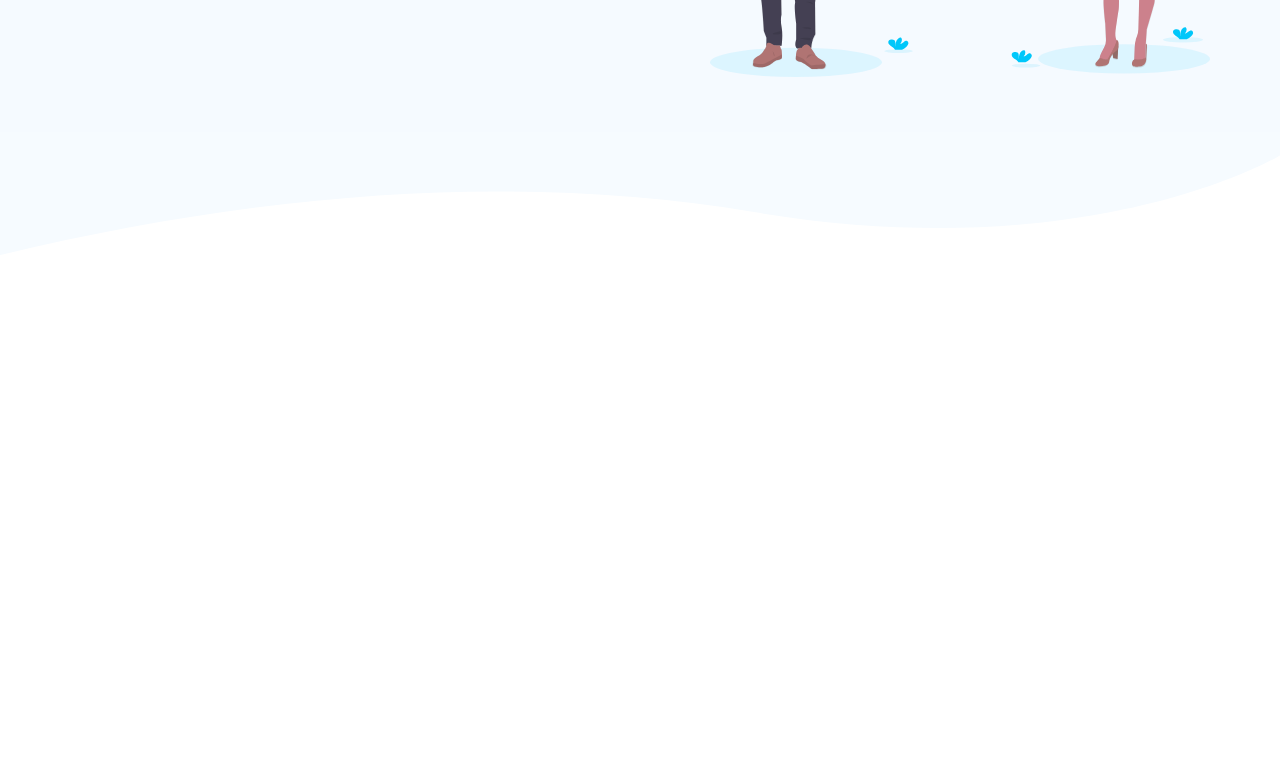
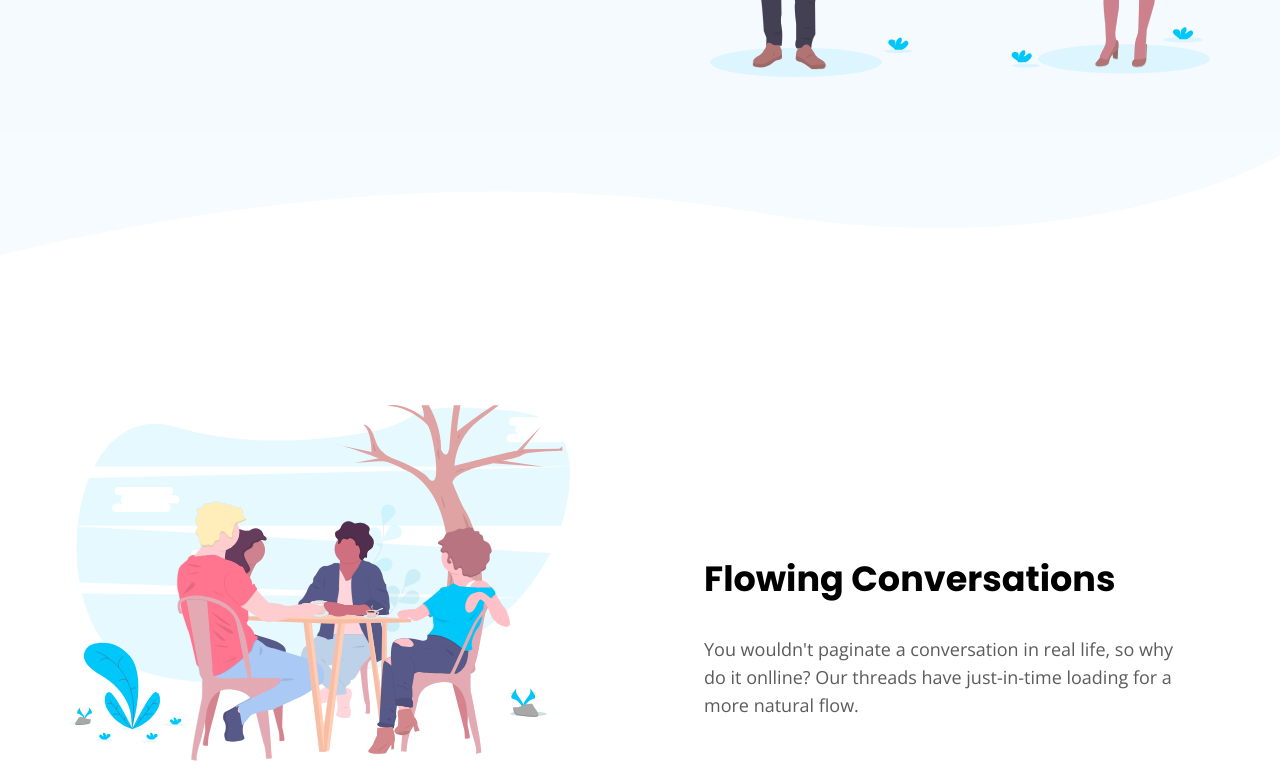
Before and after one commit to JoShobande/front-end-mentor-one, a plain HTML site: page index.html in a window 1280 px wide. Shown: the part 1739-2505 px from the top of the page. Before the commit the page ends 1994 px from the top, so only its background shows below. Drawn offline with nearby package versions, Linux system fonts and the light colour scheme; files whose address does not match are found by name.

Commit message:
no change

```diff
--- a/index.html
+++ b/index.html
@@ -65,7 +65,18 @@
             </div>
             <img src='assets/images/bottom-section-mobile.svg' class="mobile-bg"/>
             <img src= 'assets/images/bg-section-bottom-desktop.svg'  class="desktop-bg"/>
+        </section>
 
+        <section class="flowing-conversation-section">
+            <div>
+                <img src="assets/images/illustration-flowing-conversation.svg"/>
+            </div>
+            <div class='flowing-conversation-section--text'>
+                <h1>Flowing Conversations</h1>
+                <p>You wouldn't paginate a conversation in real life, so why do it onlline? Our threads have just-in-time
+                    loading for a more natural flow.
+                </p>
+            </div>
         </section>
     </main>
 
--- a/style.css
+++ b/style.css
@@ -99,7 +99,7 @@ nav button{
     padding-bottom: 50px;
 }
 .grow-section_content img{
-    width: 200px;
+    width: 250px;
     padding-top: 20px;
 }
 
@@ -121,6 +121,31 @@ nav button{
 }
 .desktop-bg{
     display: none;
+}
+
+.flowing-conversation-section{
+    margin-top: 150px;
+}
+
+.flowing-conversation-section img{
+    width: 250px;
+}
+
+.flowing-conversation-section--text{
+    width: 90%;
+    margin: 0 auto;
+    margin-top: 100px;
+    font-family: 'Open Sans', sans-serif;
+}
+.flowing-conversation-section h1{
+    font-size: 25px;
+    margin-bottom: 30px;
+    font-family: 'Poppins', sans-serif;
+}
+.flowing-conversation-section p{
+    font-size: 18px;
+    line-height: 28px;
+    color: #5c5a5a;
 }
 
 
@@ -187,4 +212,22 @@ nav button{
         font-size: 35px;
     }
 
+    .flowing-conversation-section{
+        display: grid;
+        grid-template-columns: repeat(2, 1fr);
+        align-items: center;
+
+    }
+    .flowing-conversation-section img{
+        width: 500px;
+    }
+    .flowing-conversation-section--text{
+        width: 80%;
+        text-align: left;
+        padding-right: 20px;
+    }
+    .flowing-conversation-section h1{
+        font-size: 35px;
+    }
+
 }
```
Also changed, not shown: assets/images/illustration-flowing-conversation.svg (added).
